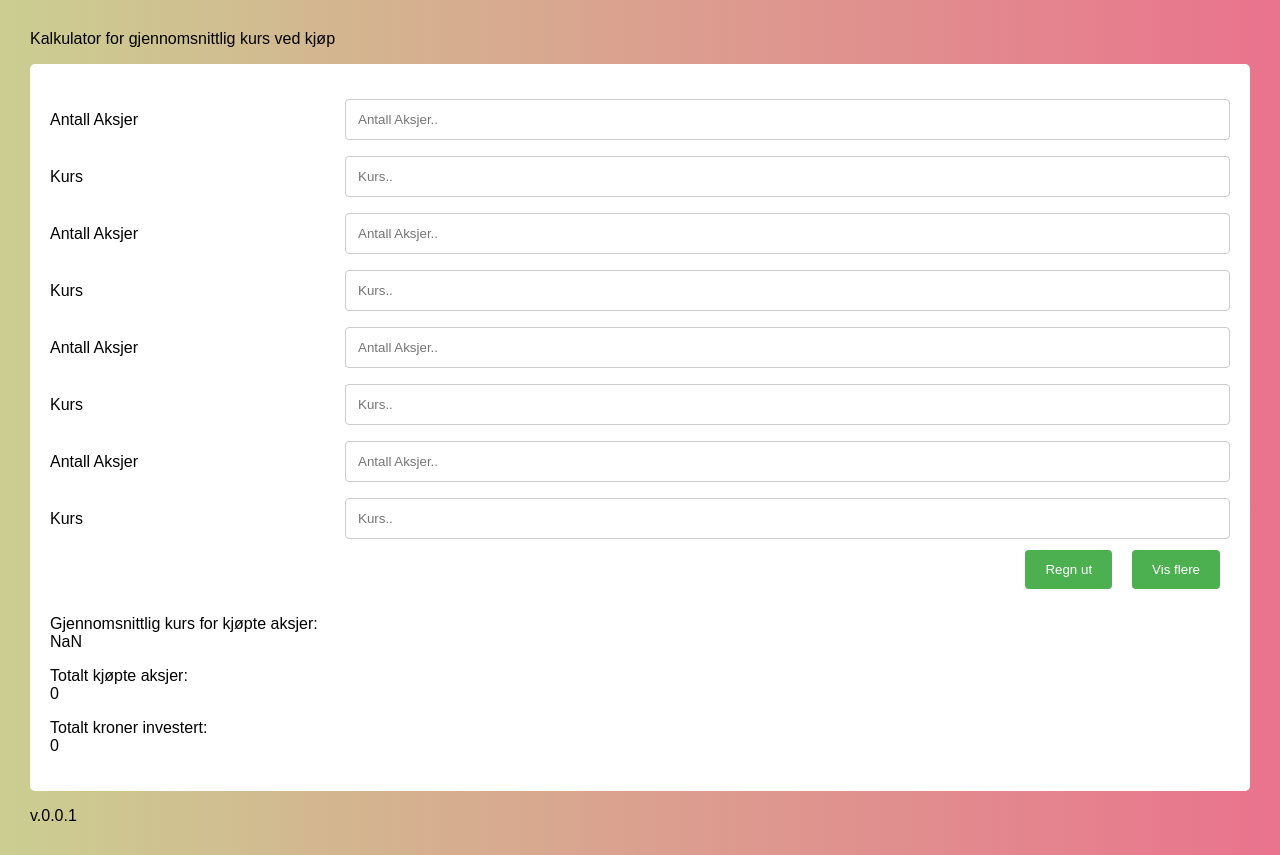
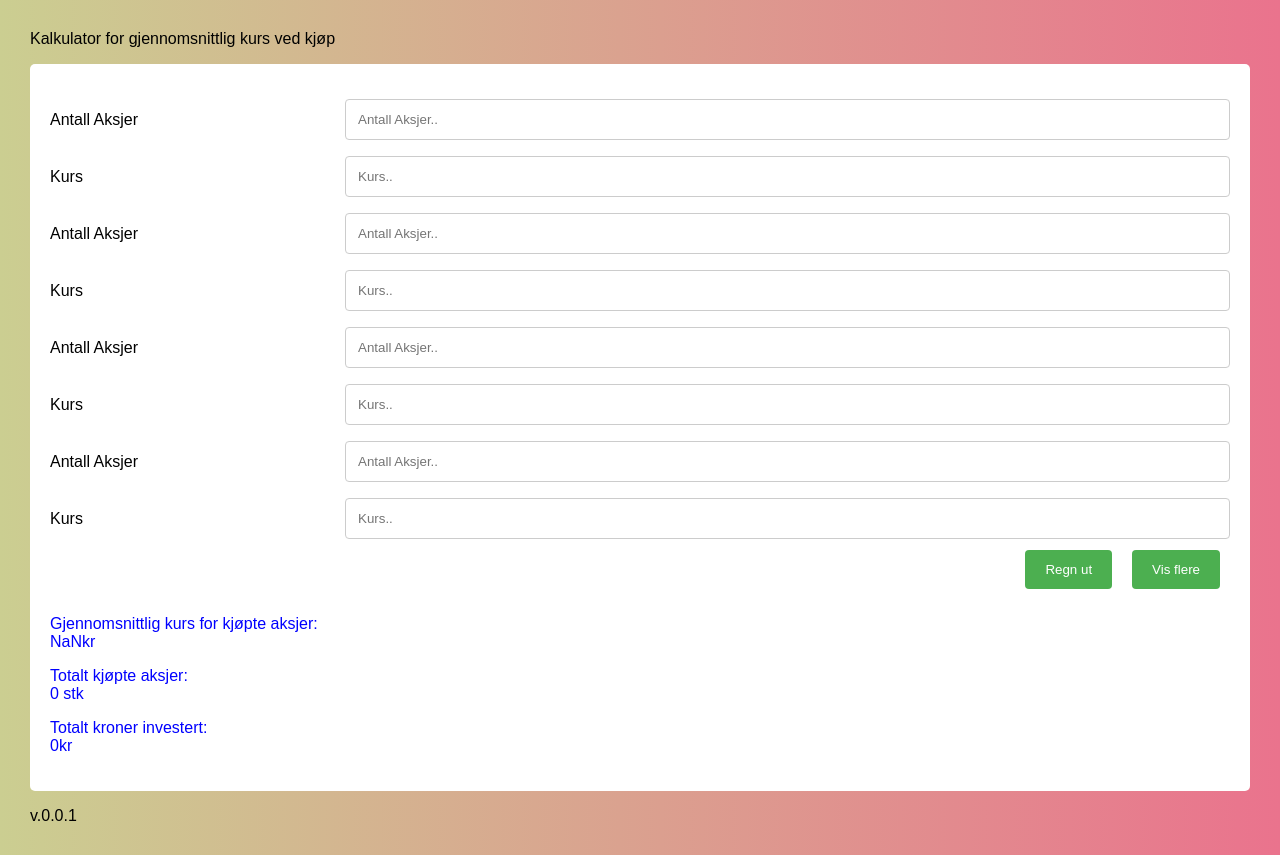
Before and after one commit to DanLundquist/ASPC, a plain HTML site: page index.html in a window 1280 px wide. Both pictures are taken after a click on the button "Regn ut". Drawn offline with Linux system fonts and the light colour scheme.

Commit message:
Adding fixed decimal amount to result

```diff
--- a/gu.js
+++ b/gu.js
@@ -101,9 +101,9 @@
     totaltInvistert = sumGjennomsnittligKostnad;
 
     //Calculation and prints to HTML.
-    document.getElementById("resultat").innerHTML = resultat;
-    document.getElementById("totaltAksjerKjøpt").innerHTML = totalAksjerKjøpt;
-    document.getElementById("totaltInvestert").innerHTML = totaltInvistert;
+    document.getElementById("resultat").innerHTML = resultat.toFixed(3) + "kr";
+    document.getElementById("totaltAksjerKjøpt").innerHTML = totalAksjerKjøpt + " stk";
+    document.getElementById("totaltInvestert").innerHTML = totaltInvistert + "kr";
 }
 
 //Function to show more input fields for the user
--- a/index.html
+++ b/index.html
@@ -194,9 +194,6 @@
             </div>
 
 
-
-
-
             <div class="row">
                 <div class="">
                     <input type="button" onClick="showInputFields()" value="Vis flere" />
@@ -205,15 +202,15 @@
             </div>
         </form>
 
-        <p>Gjennomsnittlig kurs for kjøpte aksjer: <br>
+        <p style="color:blue">Gjennomsnittlig kurs for kjøpte aksjer: <br>
             <span id="resultat"></span>
         </p>
 
-        <p>Totalt kjøpte aksjer: <br>
+        <p style="color:blue">Totalt kjøpte aksjer: <br>
             <span id="totaltAksjerKjøpt"></span>
         </p>
 
-        <p>Totalt kroner investert: <br>
+        <p style="color: blue;">Totalt kroner investert: <br>
             <span id="totaltInvestert"></span>
         </p>
     </div>
```
